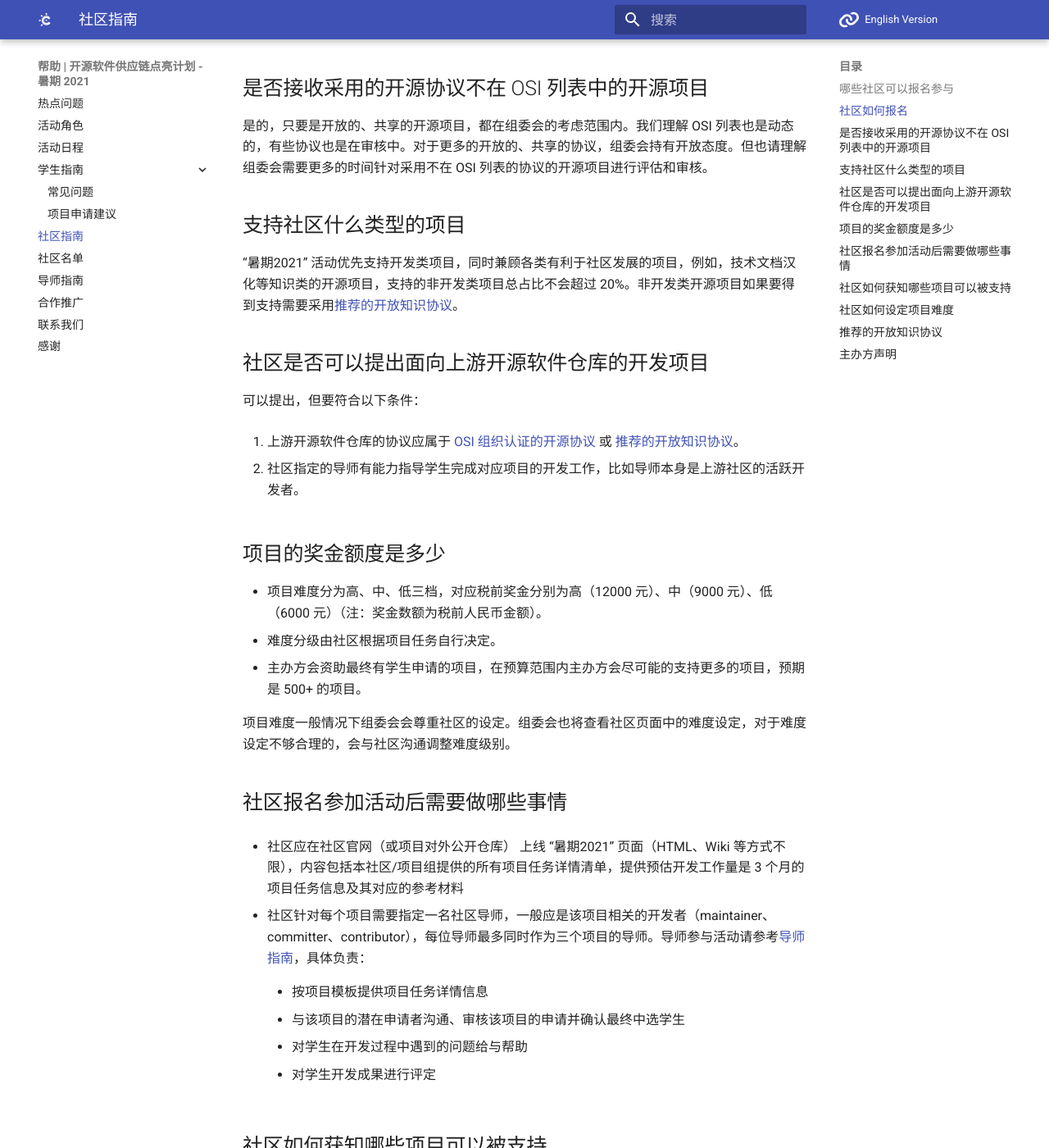
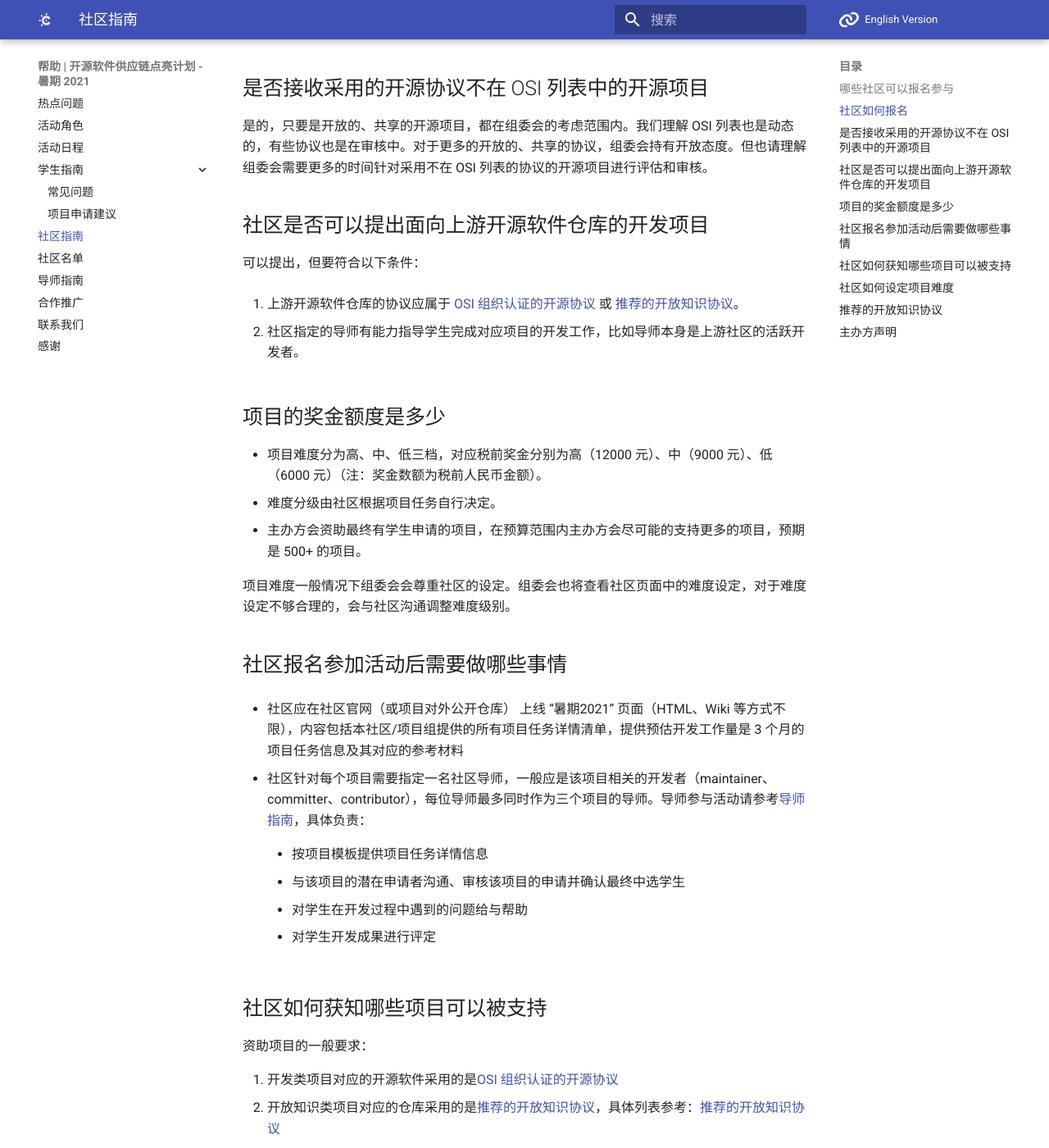
Before and after one commit to summer-ospp/help, an MkDocs documentation site: the page built from docs/community.md, in a window 1280 px wide and 1400 px high, scrolled down 608 px. Shown: the whole window at 82% size. Built offline with MkDocs 1.6.1 and Material for MkDocs 9.7.7, drawn with Linux system fonts in a browser that asks for light colours; comment, search, counter and statistics services are not loaded; some of the changed text lies outside the part shown.

Commit message:
Update community.md

```diff
--- a/docs/community.md
+++ b/docs/community.md
@@ -21,10 +21,6 @@
 ## 是否接收采用的开源协议不在 OSI 列表中的开源项目
 
 是的，只要是开放的、共享的开源项目，都在组委会的考虑范围内。我们理解 OSI 列表也是动态的，有些协议也是在审核中。对于更多的开放的、共享的协议，组委会持有开放态度。但也请理解组委会需要更多的时间针对采用不在 OSI 列表的协议的开源项目进行评估和审核。
-
-## 支持社区什么类型的项目
-
-“暑期2021” 活动优先支持开发类项目，同时兼顾各类有利于社区发展的项目，例如，技术文档汉化等知识类的开源项目，支持的非开发类项目总占比不会超过 20%。非开发类开源项目如果要得到支持需要采用[推荐的开放知识协议](#_10)。
 
 ## 社区是否可以提出面向上游开源软件仓库的开发项目
 
```
Also changed, not shown: other parts of docs/community.md (+1 -0 lines).
